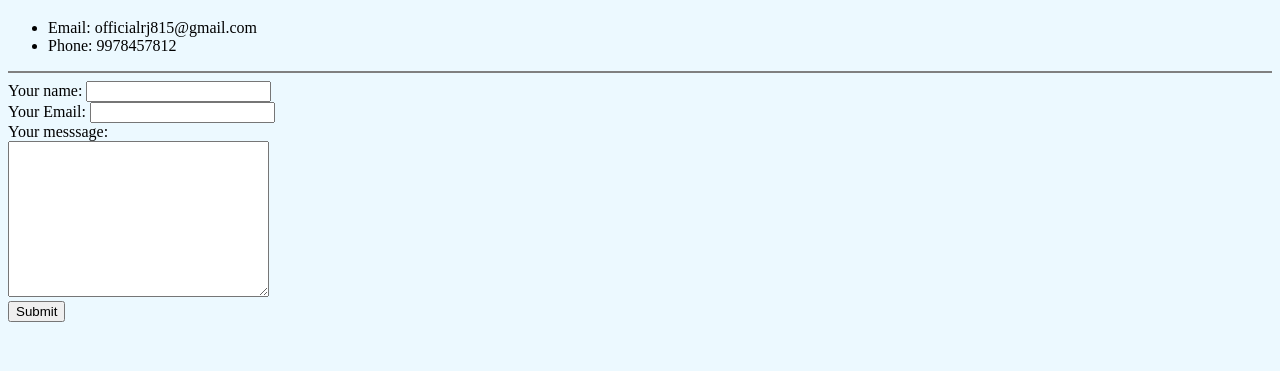
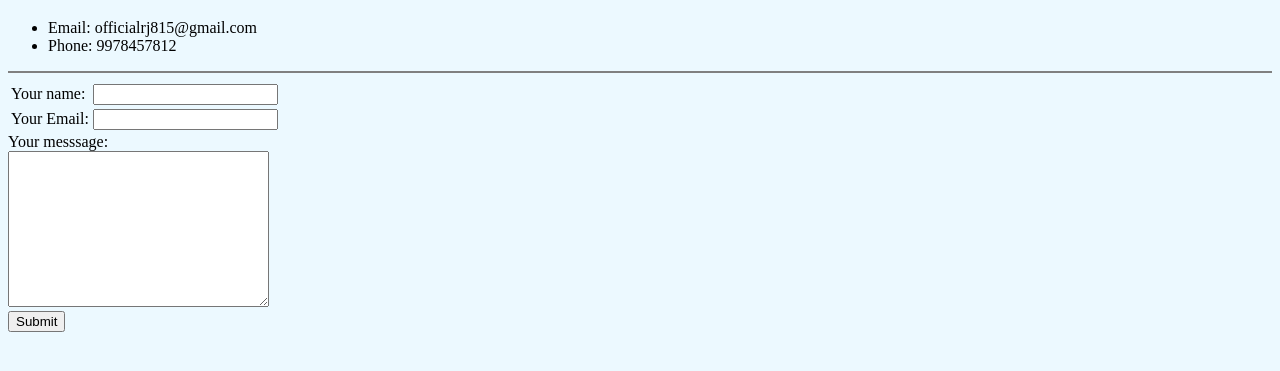
Before and after one commit to usrj03l/personal-website, a plain HTML site: page contact.html in a window 1280 px wide. Shown: the part 61-432 px from the top of the page. Drawn offline with Linux system fonts and the light colour scheme.

Commit message:
2nd Commit

```diff
--- a/contact.html
+++ b/contact.html
@@ -16,12 +16,16 @@
     <hr size="2" noshade="" />
 
     <form action="mailto:officialrj815@gmail.com" enctype="text/plain" method="post">
-      <label for="name">Your name:</label>
-      <input type="text" name="name" value="" />
-      <br />
-      <label for="email">Your Email:</label>
-      <input type="email" name="email" value="" />
-      <br />
+      <table>
+        <tr>
+          <td><label for="name">Your name:</label></td>
+          <td><input type="text" name="name" value="" /> <br /></td>
+        </tr>
+        <tr>
+          <td><label for="email">Your Email:</label></td>
+          <td><input type="email" name="email" value="" /> <br /></td>
+        </tr>
+      </table>
       <label for="msg">Your messsage:</label>
       <br />
       <textarea name="msg" cols="30" rows="10"></textarea><br />
```
Also changed, not shown: index.html (+2 -3 lines).
